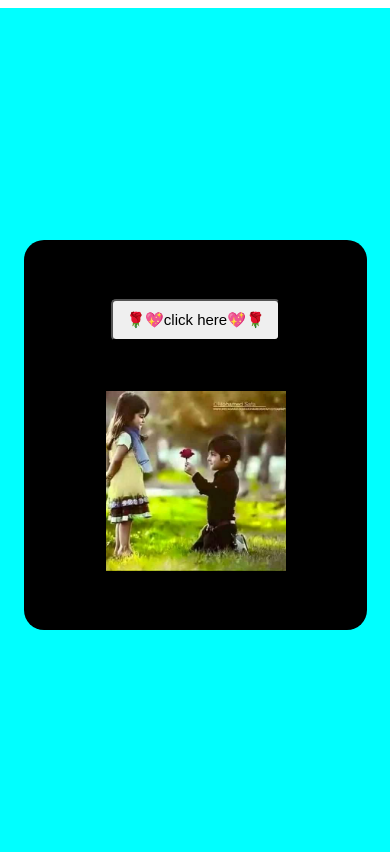
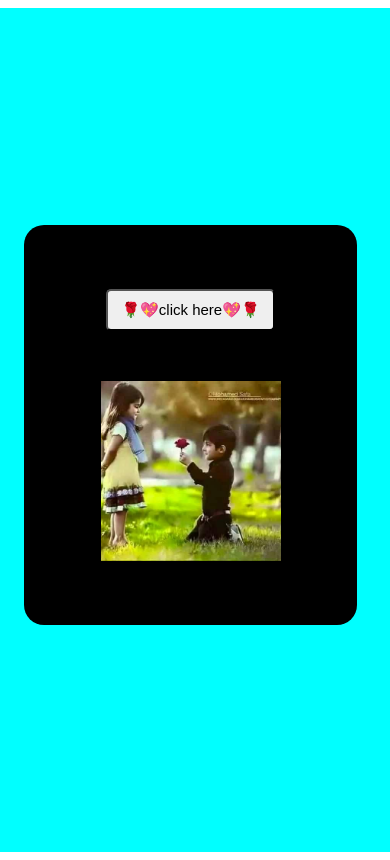
Before and after one commit to Nazibulbd/propose, a plain HTML site: page click/click.html in a window 390 px wide. Drawn offline with Linux system fonts and the light colour scheme.

Commit message:
site updated

```diff
--- a/click/responsive.css
+++ b/click/responsive.css
@@ -6,10 +6,10 @@
         justify-content: center;
         align-items: center;
         width: 350px;
-        height: 390px;
+        height: 400px;
         background: rgb(0, 0, 0);
         border-radius: 20px;
-        margin-bottom: -10px;
-        margin-right: 15px;
+        margin-top: -10px;
+        margin-right: 25px;
     }
 }
```
